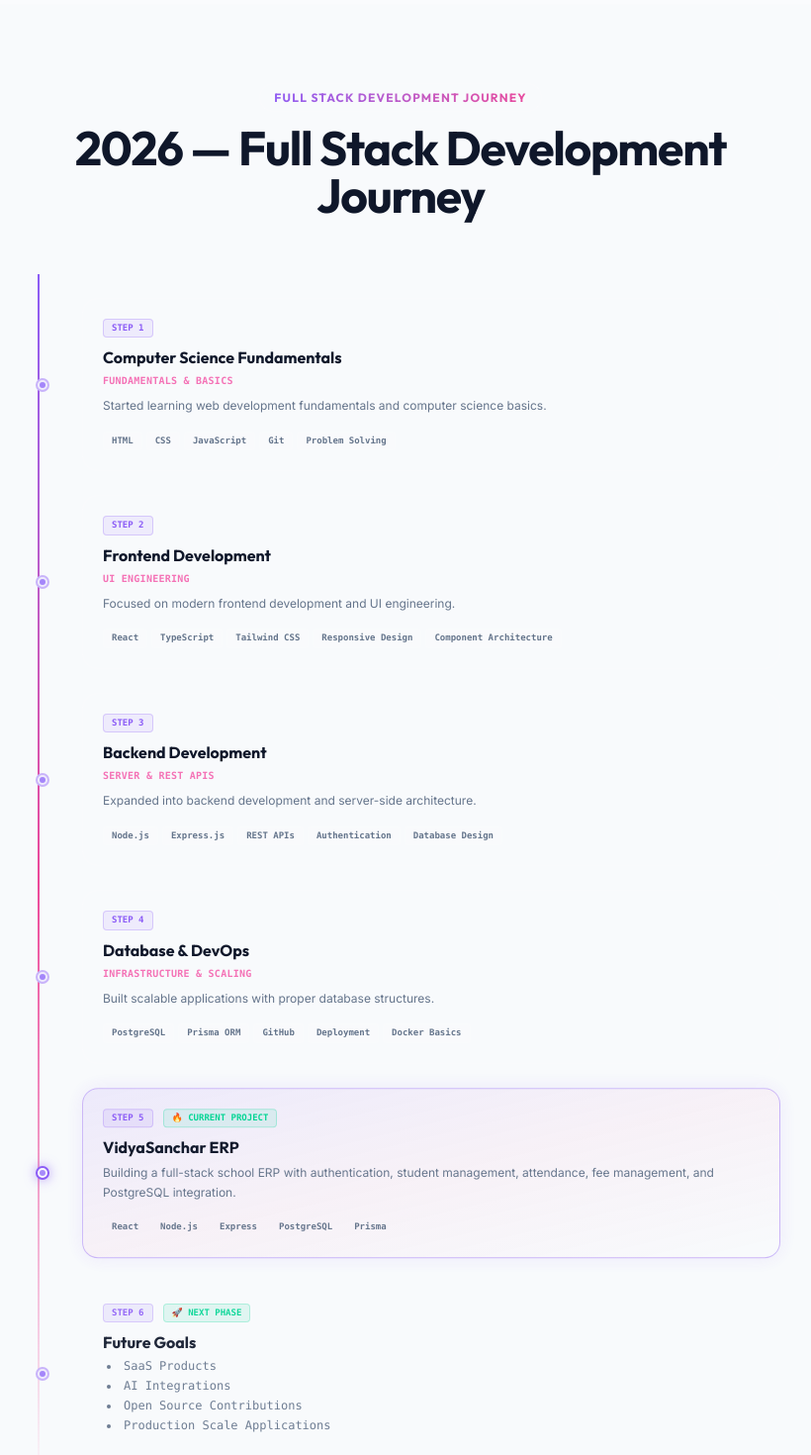
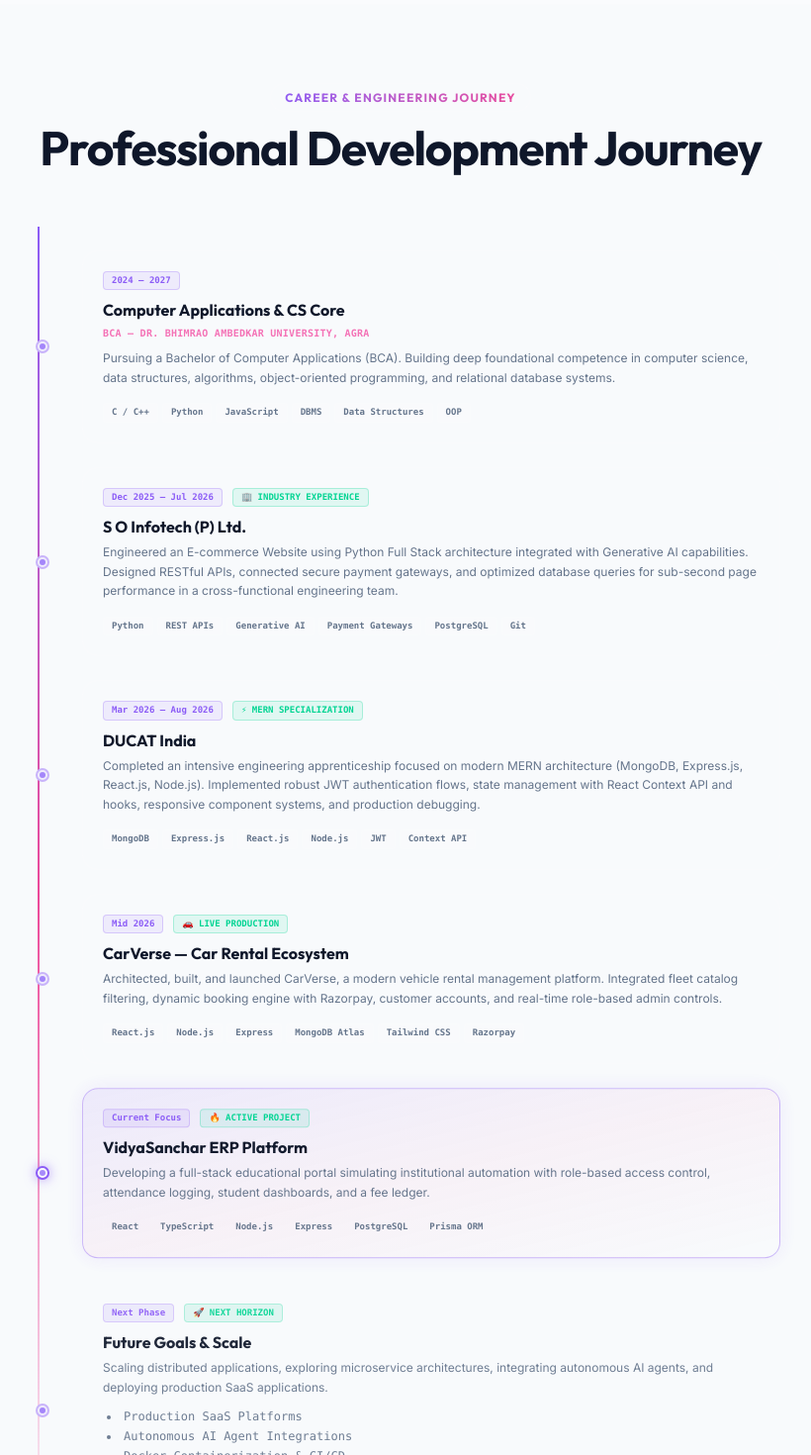
Before and after one commit to Nikhil-beep25/Nikhil-Portfolio, a React (Vite) app: page / in a window 1280 px wide. Shown: the part 5020-6490 px from the top of the page at 99% size, without its empty margins (235-1055 px from the left). Built offline with nearby package versions, Linux system fonts and the light colour scheme.

Commit message:
feat: revamp Journey milestones with S O Infotech, DUCAT India, and CarVerse

```diff
--- a/src/pages/AboutPage.tsx
+++ b/src/pages/AboutPage.tsx
@@ -333,9 +333,10 @@ export default function AboutPage() {
             <div className="absolute left-[15px] top-2 bottom-2 w-0.5 bg-gradient-to-b from-primary via-secondary to-transparent" />
             <div className="space-y-8 text-left">
               {[
-                { year: "2024", title: "Transitioning to Full Stack", desc: "Learned Javascript foundations, building mock UI templates, and mastering CSS grids." },
-                { year: "2025", title: "Mastering Core Web Frameworks", desc: "Building full stack prototypes using React, Express, PostgreSQL, and TypeScript." },
-                { year: "2026", title: "Scaling and Cloud Blueprints", desc: "Integrating Docker setups, exploring vector databases, and refining API routing structures." }
+                { year: "2024 - 2027", title: "BCA & Computer Science Core", desc: "Pursuing Bachelor of Computer Applications at DBRAU, building computer science fundamentals, data structures, and web technologies." },
+                { year: "Dec 2025 - Jul 2026", title: "S O Infotech (P) Ltd. — Python Full Stack Trainee", desc: "Engineered full-stack e-commerce systems in Noida with Python, Generative AI capabilities, payment integrations, and RESTful APIs." },
+                { year: "Mar 2026 - Aug 2026", title: "DUCAT India — MERN Full Stack Apprenticeship", desc: "Completed intensive apprenticeship specializing in MongoDB, Express.js, React.js, and Node.js with JWT auth and React Context API." },
+                { year: "2026", title: "CarVerse, VidyaSanchar & Cloud Scale", desc: "Architecting, engineering, and launching production platforms including CarVerse and VidyaSanchar ERP with modern web stacks." }
               ].map((step, sidx) => (
                 <div key={sidx} className="relative pl-10">
                   <div className="absolute left-0 top-1.5 w-8 h-8 rounded-full bg-bg-darkest border border-white/10 flex items-center justify-center text-[10px] font-bold text-text-title shadow-lg z-10">
--- a/src/pages/Home.tsx
+++ b/src/pages/Home.tsx
@@ -438,50 +438,58 @@ export default function Home() {
   // Timeline journey
   const milestones = [
     {
-      step: "STEP 1",
-      title: "Computer Science Fundamentals",
-      subtitle: "Fundamentals & Basics",
-      desc: "Started learning web development fundamentals and computer science basics.",
-      tech: ["HTML", "CSS", "JavaScript", "Git", "Problem Solving"]
+      step: "2024 – 2027",
+      title: "Computer Applications & CS Core",
+      subtitle: "BCA — Dr. Bhimrao Ambedkar University, Agra",
+      desc: "Pursuing a Bachelor of Computer Applications (BCA). Building deep foundational competence in computer science, data structures, algorithms, object-oriented programming, and relational database systems.",
+      tech: ["C / C++", "Python", "JavaScript", "DBMS", "Data Structures", "OOP"]
     },
     {
-      step: "STEP 2",
-      title: "Frontend Development",
-      subtitle: "UI Engineering",
-      desc: "Focused on modern frontend development and UI engineering.",
-      tech: ["React", "TypeScript", "Tailwind CSS", "Responsive Design", "Component Architecture"]
+      step: "Dec 2025 – Jul 2026",
+      title: "S O Infotech (P) Ltd.",
+      subtitle: "Full Stack Developer Trainee (Python & GenAI) — Noida, India",
+      desc: "Engineered an E-commerce Website using Python Full Stack architecture integrated with Generative AI capabilities. Designed RESTful APIs, connected secure payment gateways, and optimized database queries for sub-second page performance in a cross-functional engineering team.",
+      badge: "🏢 INDUSTRY EXPERIENCE",
+      tech: ["Python", "REST APIs", "Generative AI", "Payment Gateways", "PostgreSQL", "Git"]
     },
     {
-      step: "STEP 3",
-      title: "Backend Development",
-      subtitle: "Server & REST APIs",
-      desc: "Expanded into backend development and server-side architecture.",
-      tech: ["Node.js", "Express.js", "REST APIs", "Authentication", "Database Design"]
+      step: "Mar 2026 – Aug 2026",
+      title: "DUCAT India",
+      subtitle: "Apprenticeship — MERN Full Stack Development",
+      desc: "Completed an intensive engineering apprenticeship focused on modern MERN architecture (MongoDB, Express.js, React.js, Node.js). Implemented robust JWT authentication flows, state management with React Context API and hooks, responsive component systems, and production debugging.",
+      badge: "⚡ MERN SPECIALIZATION",
+      tech: ["MongoDB", "Express.js", "React.js", "Node.js", "JWT", "Context API"]
     },
     {
-      step: "STEP 4",
-      title: "Database & DevOps",
-      subtitle: "Infrastructure & Scaling",
-      desc: "Built scalable applications with proper database structures.",
-      tech: ["PostgreSQL", "Prisma ORM", "GitHub", "Deployment", "Docker Basics"]
+      step: "Mid 2026",
+      title: "CarVerse — Car Rental Ecosystem",
+      subtitle: "Full-Stack Production System",
+      desc: "Architected, built, and launched CarVerse, a modern vehicle rental management platform. Integrated fleet catalog filtering, dynamic booking engine with Razorpay, customer accounts, and real-time role-based admin controls.",
+      badge: "🚗 LIVE PRODUCTION",
+      tech: ["React.js", "Node.js", "Express", "MongoDB Atlas", "Tailwind CSS", "Razorpay"]
     },
     {
-      step: "STEP 5",
-      title: "VidyaSanchar ERP",
-      subtitle: "🔥 CURRENT PROJECT",
-      desc: "Building a full-stack school ERP with authentication, student management, attendance, fee management, and PostgreSQL integration.",
-      tech: ["React", "Node.js", "Express", "PostgreSQL", "Prisma"],
-      badge: "🔥 CURRENT PROJECT",
-      highlight: true
+      step: "Current Focus",
+      title: "VidyaSanchar ERP Platform",
+      subtitle: "School Management System Prototype",
+      desc: "Developing a full-stack educational portal simulating institutional automation with role-based access control, attendance logging, student dashboards, and a fee ledger.",
+      badge: "🔥 ACTIVE PROJECT",
+      highlight: true,
+      tech: ["React", "TypeScript", "Node.js", "Express", "PostgreSQL", "Prisma ORM"]
     },
     {
-      step: "STEP 6",
-      title: "Future Goals",
-      subtitle: "🚀 NEXT PHASE",
-      desc: "",
-      bullets: ["SaaS Products", "AI Integrations", "Open Source Contributions", "Production Scale Applications"],
-      tech: [],
-      badge: "🚀 NEXT PHASE"
+      step: "Next Phase",
+      title: "Future Goals & Scale",
+      subtitle: "🚀 CLOUD & ARCHITECTURE",
+      desc: "Scaling distributed applications, exploring microservice architectures, integrating autonomous AI agents, and deploying production SaaS applications.",
+      bullets: [
+        "Production SaaS Platforms",
+        "Autonomous AI Agent Integrations",
+        "Docker Containerization & CI/CD",
+        "High-Throughput Distributed Backends"
+      ],
+      badge: "🚀 NEXT HORIZON",
+      tech: ["Docker", "Kubernetes Basics", "Vector DBs", "Cloud Infrastructure"]
     }
   ];
 
@@ -1578,10 +1586,10 @@ export default function Home() {
 
           <div className="text-center max-w-3xl mx-auto mb-12">
             <span className="text-transparent bg-gradient-to-r from-primary to-secondary bg-clip-text font-display text-xs font-bold tracking-widest uppercase mb-3 bg-white/[0.02] border border-white/5 px-3.5 py-1.5 rounded-full">
-              Full Stack Development Journey
+              Career & Engineering Journey
             </span>
             <h2 className="text-3xl md:text-5xl font-bold font-display text-text-title tracking-tight mt-4">
-              2026 — Full Stack Development Journey
+              Professional Development Journey
             </h2>
           </div>
 
@@ -1700,6 +1708,18 @@ export default function Home() {
                     <span className="text-[10px] font-bold uppercase tracking-wider text-text-muted font-mono">VidyaSanchar ERP</span>
                     <a
                       href="https://github.com/Nikhil-beep25"
+                      target="_blank"
+                      rel="noopener noreferrer"
+                      className="text-xs text-primary-light hover:text-white transition-colors font-bold font-mono"
+                    >
+                      Case Study
+                    </a>
+                  </div>
+                  <div className="w-px bg-white/5" />
+                  <div className="flex flex-col text-left">
+                    <span className="text-[10px] font-bold uppercase tracking-wider text-text-muted font-mono">CarVerse</span>
+                    <a
+                      href="https://github.com/Nikhil-beep25/CarVerse"
                       target="_blank"
                       rel="noopener noreferrer"
                       className="text-xs text-primary-light hover:text-white transition-colors font-bold font-mono"
--- a/src/pages/JourneyPage.tsx
+++ b/src/pages/JourneyPage.tsx
@@ -15,50 +15,58 @@ interface TimelineStep {
 export default function JourneyPage() {
   const journeySteps: TimelineStep[] = [
     {
-      step: "STEP 1",
-      title: "Computer Science Fundamentals",
-      subtitle: "Fundamentals & Basics",
-      desc: "Started learning web development fundamentals and computer science basics.",
-      tech: ["HTML", "CSS", "JavaScript", "Git", "Problem Solving"]
+      step: "2024 – 2027",
+      title: "Computer Applications & CS Core",
+      subtitle: "BCA — Dr. Bhimrao Ambedkar University, Agra",
+      desc: "Pursuing a Bachelor of Computer Applications (BCA). Building deep foundational competence in computer science, data structures, algorithms, object-oriented programming, and relational database systems.",
+      tech: ["C / C++", "Python", "JavaScript", "DBMS", "Data Structures", "OOP"]
     },
     {
-      step: "STEP 2",
-      title: "Frontend Development",
-      subtitle: "UI Engineering",
-      desc: "Focused on modern frontend development and UI engineering.",
-      tech: ["React", "TypeScript", "Tailwind CSS", "Responsive Design", "Component Architecture"]
+      step: "Dec 2025 – Jul 2026",
+      title: "S O Infotech (P) Ltd.",
+      subtitle: "Full Stack Developer Trainee (Python & GenAI) — Noida, India",
+      desc: "Engineered an E-commerce Website using Python Full Stack architecture integrated with Generative AI capabilities. Designed RESTful APIs, connected secure payment gateways, and optimized database queries for sub-second page performance in a cross-functional engineering team.",
+      badge: "🏢 INDUSTRY EXPERIENCE",
+      tech: ["Python", "REST APIs", "Generative AI", "Payment Gateways", "PostgreSQL", "Git"]
     },
     {
-      step: "STEP 3",
-      title: "Backend Development",
-      subtitle: "Server & REST APIs",
-      desc: "Expanded into backend development and server-side architecture.",
-      tech: ["Node.js", "Express.js", "REST APIs", "Authentication", "Database Design"]
+      step: "Mar 2026 – Aug 2026",
+      title: "DUCAT India",
+      subtitle: "Apprenticeship — MERN Full Stack Development",
+      desc: "Completed an intensive engineering apprenticeship focused on modern MERN architecture (MongoDB, Express.js, React.js, Node.js). Implemented robust JWT authentication flows, state management with React Context API and hooks, responsive component systems, and production debugging.",
+      badge: "⚡ MERN SPECIALIZATION",
+      tech: ["MongoDB", "Express.js", "React.js", "Node.js", "JWT", "Context API"]
     },
     {
-      step: "STEP 4",
-      title: "Database & DevOps",
-      subtitle: "Infrastructure & Scaling",
-      desc: "Built scalable applications with proper database structures.",
-      tech: ["PostgreSQL", "Prisma ORM", "GitHub", "Deployment", "Docker Basics"]
+      step: "Mid 2026",
+      title: "CarVerse — Car Rental Ecosystem",
+      subtitle: "Full-Stack Production System",
+      desc: "Architected, built, and launched CarVerse, a modern vehicle rental management platform. Integrated fleet catalog filtering, dynamic booking engine with Razorpay, customer accounts, and real-time role-based admin controls.",
+      badge: "🚗 LIVE PRODUCTION",
+      tech: ["React.js", "Node.js", "Express", "MongoDB Atlas", "Tailwind CSS", "Razorpay"]
     },
     {
-      step: "STEP 5",
-      title: "VidyaSanchar ERP",
-      subtitle: "🔥 CURRENT PROJECT",
-      desc: "Building a full-stack school ERP with authentication, student management, attendance, fee management, and PostgreSQL integration.",
-      tech: ["React", "Node.js", "Express", "PostgreSQL", "Prisma"],
-      badge: "🔥 CURRENT PROJECT",
-      highlight: true
+      step: "Current Focus",
+      title: "VidyaSanchar ERP Platform",
+      subtitle: "School Management System Prototype",
+      desc: "Developing a full-stack educational portal simulating institutional automation with role-based access control, attendance logging, student dashboards, and a fee ledger.",
+      badge: "🔥 ACTIVE PROJECT",
+      highlight: true,
+      tech: ["React", "TypeScript", "Node.js", "Express", "PostgreSQL", "Prisma ORM"]
     },
     {
-      step: "STEP 6",
-      title: "Future Goals",
-      subtitle: "🚀 NEXT PHASE",
-      desc: "",
-      bullets: ["SaaS Products", "AI Integrations", "Open Source Contributions", "Production Scale Applications"],
-      tech: [],
-      badge: "🚀 NEXT PHASE"
+      step: "Next Phase",
+      title: "Future Goals & Scale",
+      subtitle: "🚀 CLOUD & ARCHITECTURE",
+      desc: "Scaling distributed applications, exploring microservice architectures, integrating autonomous AI agents, and deploying production SaaS applications.",
+      bullets: [
+        "Production SaaS Platforms",
+        "Autonomous AI Agent Integrations",
+        "Docker Containerization & CI/CD",
+        "High-Throughput Distributed Backends"
+      ],
+      badge: "🚀 NEXT HORIZON",
+      tech: ["Docker", "Kubernetes Basics", "Vector DBs", "Cloud Infrastructure"]
     }
   ];
 
@@ -78,13 +86,13 @@ export default function JourneyPage() {
         {/* Header */}
         <div className="text-center max-w-3xl mx-auto">
           <span className="px-4 py-1.5 rounded-full bg-primary/10 border border-primary/20 text-xs font-mono font-bold text-primary-light uppercase tracking-wider">
-            Full Stack Developer Journey
+            Career & Engineering Journey
           </span>
           <h2 className="text-3xl md:text-5xl font-bold font-display text-text-title tracking-tight mt-4">
-            2026 — Full Stack Development Journey
+            Professional Development Journey
           </h2>
           <p className="text-text-muted mt-4 max-w-lg mx-auto text-xs md:text-sm leading-relaxed">
-            A vertical roadmap showing the progression from web basics, frontend styling, backend systems, database management, and flagship ERP deployment.
+            A chronological roadmap detailing my computer applications education, full-stack industry traineeship at S O Infotech, MERN apprenticeship at DUCAT India, and production systems engineering.
           </p>
         </div>
 
```
